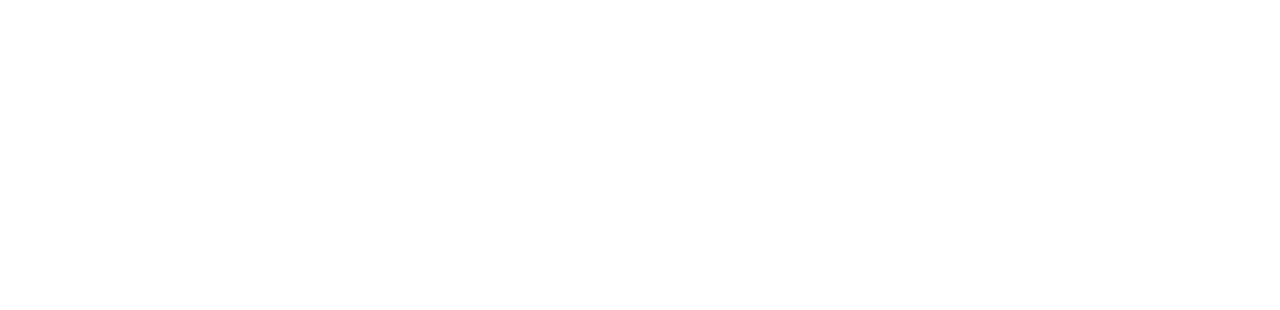
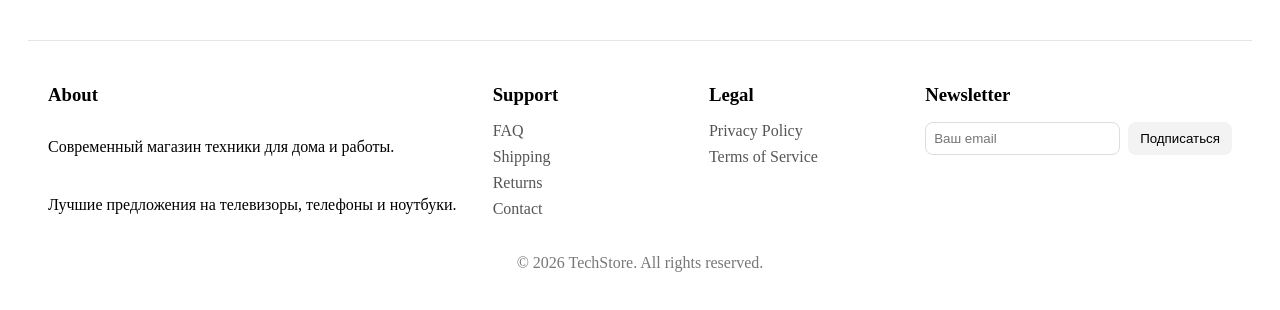
Before and after one commit to DaniilTbot/ecom, a React (Vite) app: page / in a window 1280 px wide. Shown: the part 1412-1722 px from the top of the page. Before the commit the page ends 1440 px from the top, so only its background shows below. Built offline with nearby package versions, Linux system fonts and the light colour scheme.

Commit message:
создали футер

```diff
--- /dev/null
+++ b/src/components/Footer.jsx
@@ -0,0 +1,39 @@
+function Footer() {
+  return (
+    <footer className="footer">
+      <div className="footer-columns">
+        <div className="footer-column">
+          <h3>About</h3>
+          <p>Современный магазин техники для дома и работы.</p>
+          <p>Лучшие предложения на телевизоры, телефоны и ноутбуки.</p>
+        </div>
+
+        <div className="footer-column">
+          <h3>Support</h3>
+          <a href="#">FAQ</a>
+          <a href="#">Shipping</a>
+          <a href="#">Returns</a>
+          <a href="#">Contact</a>
+        </div>
+
+        <div className="footer-column">
+          <h3>Legal</h3>
+          <a href="#">Privacy Policy</a>
+          <a href="#">Terms of Service</a>
+        </div>
+
+        <div className="footer-column">
+          <h3>Newsletter</h3>
+          <div className="newsletter">
+            <input type="email" placeholder="Ваш email" />
+            <button>Подписаться</button>
+          </div>
+        </div>
+      </div>
+
+      <p className="footer-copy">© 2026 TechStore. All rights reserved.</p>
+    </footer>
+  );
+}
+
+export default Footer;
--- a/src/pages/Home.css
+++ b/src/pages/Home.css
@@ -129,3 +129,62 @@
   gap: 16px;
   font-size: 20px;
 }
+.footer {
+  margin-top: 40px;
+  padding: 24px 20px;
+  background: white;
+  border-top: 1px solid #e5e5e5;
+}
+
+.footer-columns {
+  display: flex;
+  justify-content: space-between;
+  gap: 24px;
+  flex-wrap: wrap;
+}
+
+.footer-column {
+  display: flex;
+  flex-direction: column;
+  gap: 8px;
+  min-width: 180px;
+}
+
+.footer-column h3 {
+  margin-bottom: 8px;
+}
+
+.footer-column a {
+  text-decoration: none;
+  color: #555;
+}
+
+.footer-column a:hover {
+  color: black;
+}
+
+.newsletter {
+  display: flex;
+  gap: 8px;
+  flex-wrap: wrap;
+}
+
+.newsletter input {
+  padding: 8px;
+  border: 1px solid #ddd;
+  border-radius: 8px;
+}
+
+.newsletter button {
+  padding: 8px 12px;
+  border: none;
+  border-radius: 8px;
+  background: #f3f3f3;
+  cursor: pointer;
+}
+
+.footer-copy {
+  margin-top: 24px;
+  text-align: center;
+  color: #777;
+}
--- a/src/pages/Home.jsx
+++ b/src/pages/Home.jsx
@@ -3,6 +3,7 @@
 import Sidebar from "../components/Sidebar";
 import "./Home.css";
 import Header from "../components/Header";
+import Footer from "../components/Footer";
 
 function Home() {
   const tvProducts = products.filter((product) => product.category === "tv");
@@ -35,6 +36,7 @@
           </div>
         </main>
       </div>
+      <Footer />
     </div>
   );
 }
```
